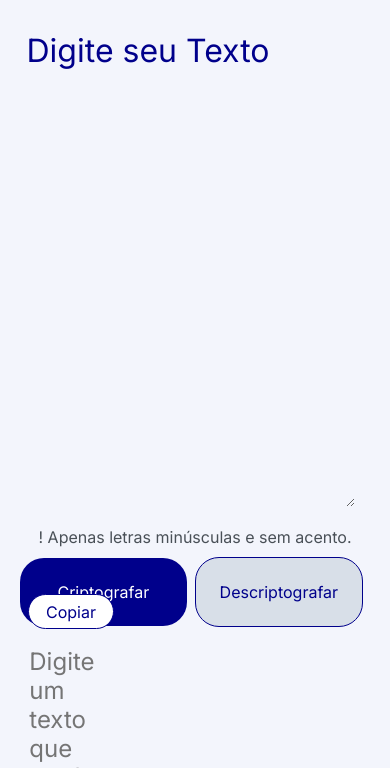
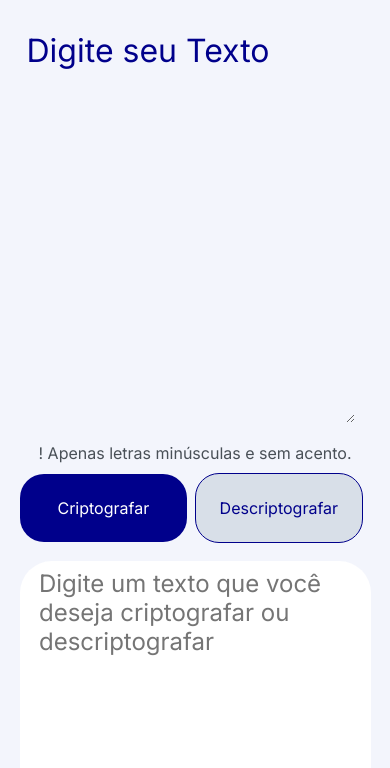
Before and after one commit to 8danielmonteiro/DesafioAlura1, a plain HTML site: page index.html in a window 390 px wide. Both pictures are taken after a click on the button "Criptografar". Shown: the part 76-844 px from the top of the page. Drawn offline with Linux system fonts and the light colour scheme.

Commit message:
refatorando responsividade css

```diff
--- a/css/style.css
+++ b/css/style.css
@@ -46,14 +46,13 @@
   background-color: transparent;
   width: 23vw;
   height: 54vw;
-  margin: 2.2vw;
   border: none;
   color: #343a40;
   font-size: 24px;
   line-height: 29px;
   font-weight: 400;
   font-family: "Inter", sans-serif;
-  margin: 2vw 2vw 0 2vw;
+  margin: 10vw 2vw 0 2vw;
 }
 #img-texto {
   margin: 24vh 2vw 0 2vw;
@@ -150,7 +149,8 @@ footer {
 }
 @media screen and (max-width: 768px) {
   .view {
-    height: 100vh;
+    height: auto;
+    padding-bottom: 5vh;
   }
   .logo-a,
   .input-text,
@@ -170,15 +170,16 @@ footer {
   }
   .input-text textarea {
     width: 80vw;
-    height: 55vh;
+    height: 45vh;
     margin-bottom: 10vh;
   }
   .box {
     width: 90vw;
     height: auto;
     left: 5vw;
+    padding-bottom: 2vh;
   }
-  .box img {
+  #img-texto {
     display: none;
   }
   .buttons {
@@ -196,20 +197,32 @@ footer {
   .btn-1 {
     margin-right: 2vw;
   }
-  .box textarea {
-    height: 10vw;
+  #resultado {
+    height: 30vh;
+    width: 80vw;
     position: relative;
     display: none;
+    padding: 2vw;
+    margin: 2vw 2vw 4vw 3vw;
+    position: relative;
   }
-  .box h1,
-  .box p {
+  #h1,
+  #p {
+    height: 10vh;
     padding: 1em;
   }
   .buttons p {
     margin-bottom: 3vw;
     text-align: center;
   }
+  #btn-3 {
+    position: relative;
+    height: auto;
+    width: 80vw;
+    margin: 2vw 0 2vw 3vw;
+  }
   footer {
     padding: 1vw 0 1vw 5vw;
+    position: relative;
   }
 }
--- a/js/main.js
+++ b/js/main.js
@@ -6,11 +6,11 @@ function criptografar() {
   var boxP = document.getElementById("p").style.display;
   var botaoCopiar = document.getElementById("btn-3").style.display;
   document.getElementById("resultado").value = texto;
-  displayText = "table";
+  displayText = "block";
   displayImg = "none";
   boxH1 = "none";
   boxP = "none";
-  botaoCopiar = "table";
+  botaoCopiar = "block";
   document.getElementById("resultado").style.display = displayText;
   document.getElementById("img-texto").style.display = displayImg;
   document.getElementById("h1").style.display = boxH1;
```
